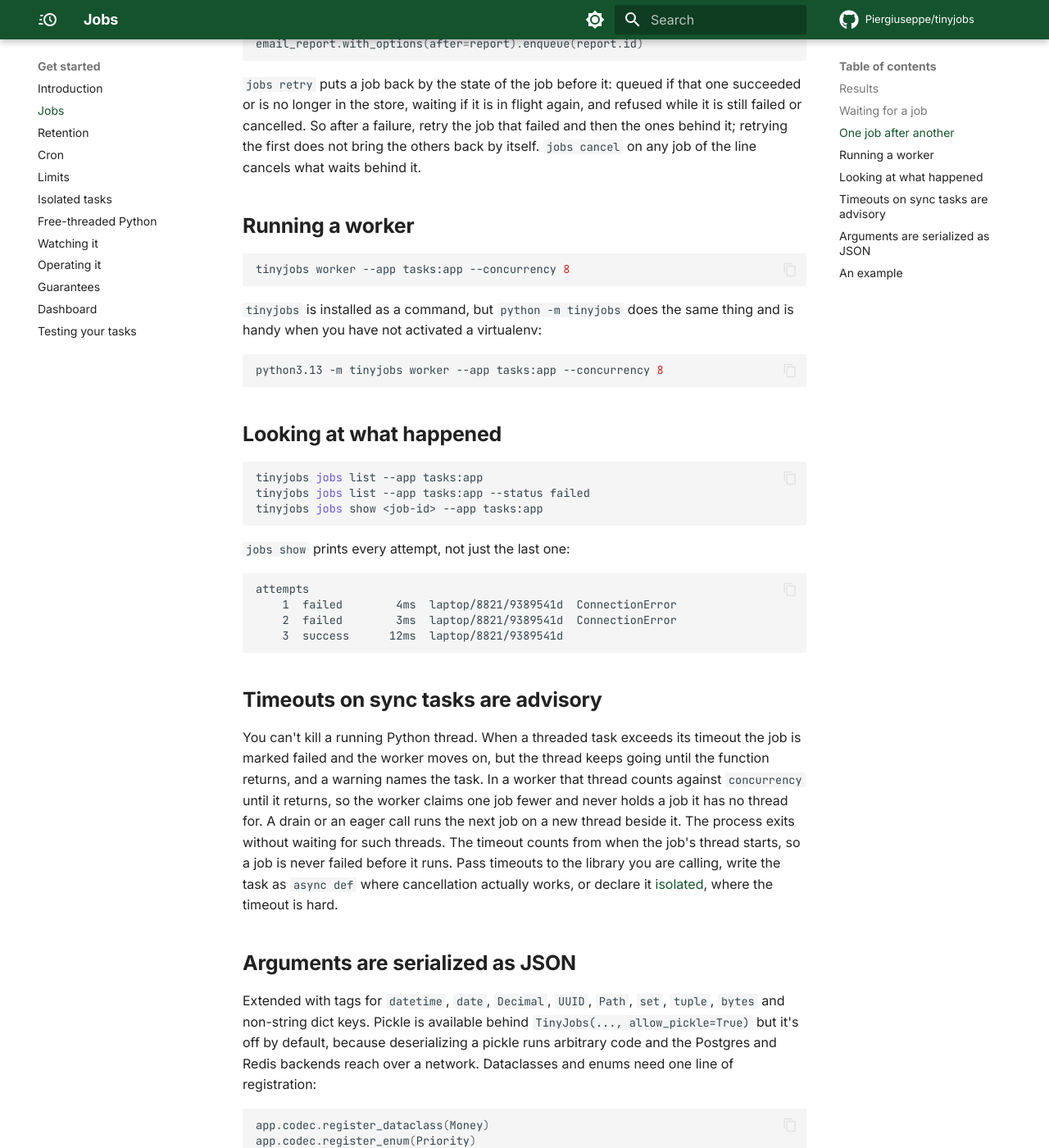
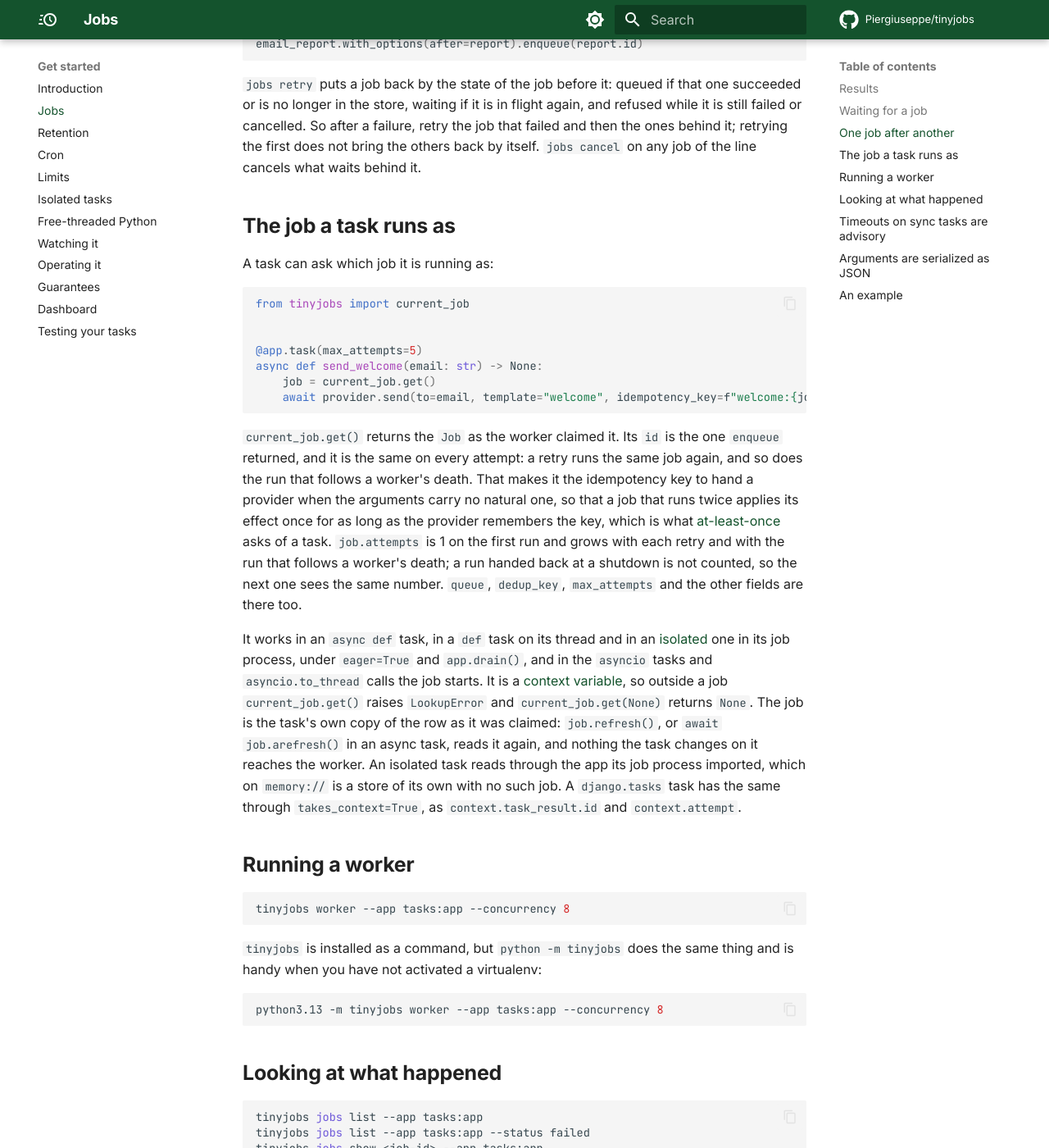
Before and after one commit to Piergiuseppe/tinyjobs, an MkDocs documentation site: the page built from docs/jobs.md, in a window 1280 px wide and 1400 px high, scrolled down 2788 px. Shown: the whole window at 82% size. Built offline with MkDocs 1.6.1 and Material for MkDocs 9.7.7, drawn with Linux system fonts in a browser that asks for light colours; comment, search, counter and statistics services are not loaded.

Commit message:
Export current_job, the job a task runs as, and give the task a copy of its own (#21)
* Export current_job, the job a task runs as, and give the task a copy of its own

A task reads the job it runs as from tinyjobs.current_job: the id that enqueue returned, the same on every attempt, and the attempt number. The variable held the object the worker ends the job with, so a task that refreshed it after losing its lease took the next holder's identity and had its late answer accepted; the task now gets a copy, bound in a job process to the app of that process.

* Document current_job and the job id as an idempotency key

A section in the jobs page, a pointer from the guarantees, the README row, the status line, the design reasoning with the roadmap entry, and the 0.20.0 changelog.

````diff
--- a/docs/jobs.md
+++ b/docs/jobs.md
@@ -128,6 +128,40 @@ cancelled. So after a failure, retry the job that failed and then the ones behin
 first does not bring the others back by itself. `jobs cancel` on any job of the line cancels what
 waits behind it.
 
+## The job a task runs as
+
+A task can ask which job it is running as:
+
+```python
+from tinyjobs import current_job
+
+
+@app.task(max_attempts=5)
+async def send_welcome(email: str) -> None:
+    job = current_job.get()
+    await provider.send(to=email, template="welcome", idempotency_key=f"welcome:{job.id}")
+```
+
+`current_job.get()` returns the `Job` as the worker claimed it. Its `id` is the one `enqueue`
+returned, and it is the same on every attempt: a retry runs the same job again, and so does the run
+that follows a worker's death. That makes it the idempotency key to hand a provider when the
+arguments carry no natural one, so that a job that runs twice applies its effect once for as
+long as the provider remembers the key, which is what [at-least-once](guarantees.md) asks of a
+task. `job.attempts` is 1 on the first run and grows with each retry and with the run that follows
+a worker's death; a run handed back at a shutdown is not counted, so the next one sees the same
+number. `queue`, `dedup_key`, `max_attempts` and the other fields are there too.
+
+It works in an `async def` task, in a `def` task on its thread and in an
+[isolated](isolated-tasks.md) one in its job process, under `eager=True` and `app.drain()`, and in
+the `asyncio` tasks and `asyncio.to_thread` calls the job starts. It is a
+[context variable](https://docs.python.org/3/library/contextvars.html), so outside a job
+`current_job.get()` raises `LookupError` and `current_job.get(None)` returns `None`. The job is the
+task's own copy of the row as it was claimed: `job.refresh()`, or `await job.arefresh()` in an
+async task, reads it again, and nothing the task changes on it reaches the worker. An isolated task
+reads through the app its job process imported, which on `memory://` is a store of its own with no
+such job. A `django.tasks` task has the same through `takes_context=True`, as
+`context.task_result.id` and `context.attempt`.
+
 ## Running a worker
 
 ```bash
--- a/tinyjobs/__init__.py
+++ b/tinyjobs/__init__.py
@@ -18,6 +18,7 @@ __version__ = "0.19.0"
 
 from .app import TinyJobs
 from .clock import Clock, FrozenClock
+from .current import current_job
 from .limits import Limit
 from .exceptions import (
     Abandon,
@@ -115,4 +116,5 @@ __all__ = [
     "WaitTimeout",
     "Worker",
     "__version__",
+    "current_job",
 ]
````
Also changed, not shown: CHANGELOG.md (+16 -0 lines), README.md (+1 -0 lines), docs/design.md (+25 -0 lines), docs/guarantees.md (+3 -1 lines), docs/status.md (+1 -0 lines), 7 other files.
